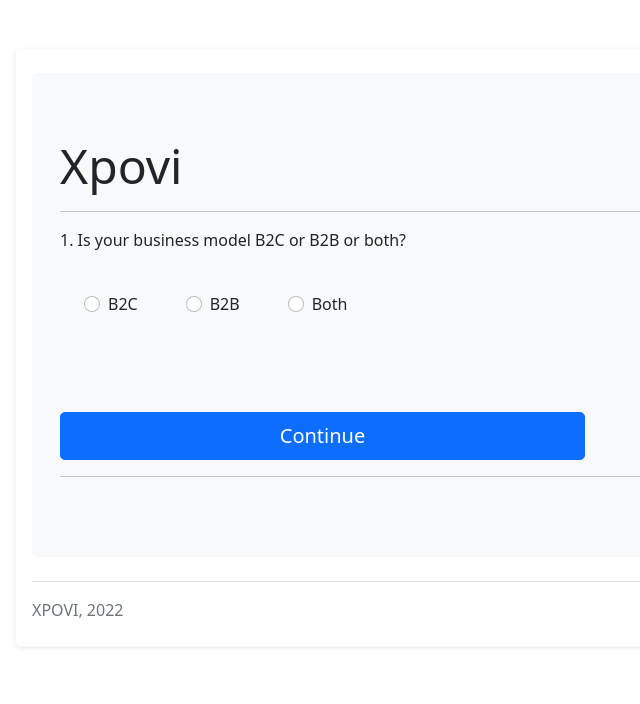
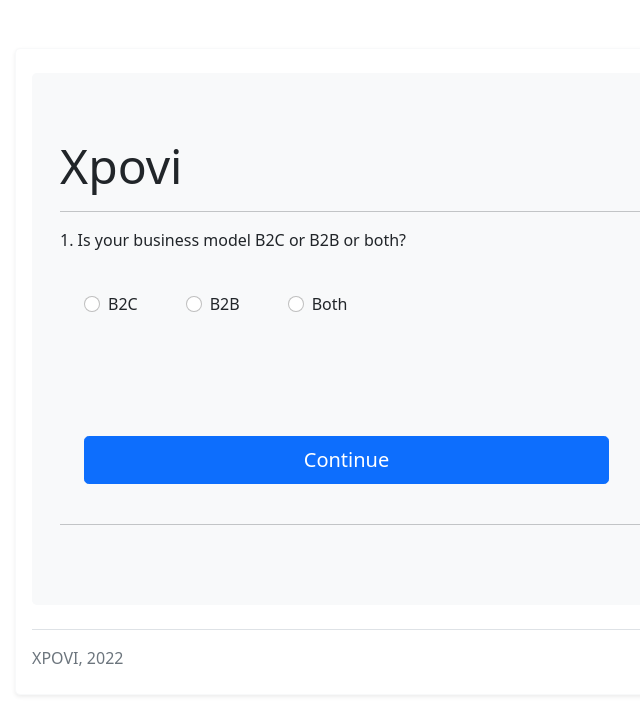
Before and after one commit to Menna-Alsherif/xpovi, a React (Create React App) app: page /generate in a window 1280 px wide. Shown: the top 704 px of the page, without its empty margins (55-695 px from the left). Built offline with nearby package versions, Linux system fonts and the light colour scheme.

Commit message:
Update FormUserDetails.js

```diff
--- a/src/Components/FormUserDetails.js
+++ b/src/Components/FormUserDetails.js
@@ -109,7 +109,7 @@ const FormUserDetails = (props) => {
 
           <br />
 
-          <Button onClick={next} className="w-50 btn btn-lg">
+          <Button onClick={next} className="w-50 m-4 btn btn-lg">
             Continue
           </Button>
         </Fragment>
```
